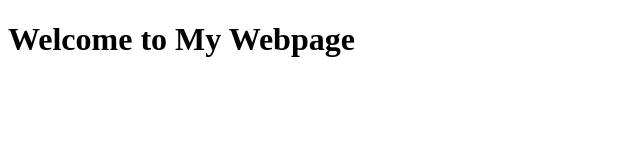
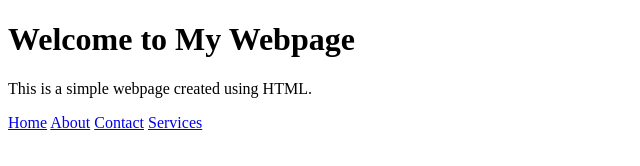
Before and after one commit to siddhikharde/assignment5, a plain HTML site: page index.html in a window 1280 px wide. Shown: the whole page, without its empty margins (0-640 px from the left). Drawn offline with Linux system fonts and the light colour scheme.

Commit message:
New files added

```diff
--- a/index.html
+++ b/index.html
@@ -6,5 +6,12 @@
 </head>
 <body>
     <h1>Welcome to My Webpage</h1>
+    <p>This is a simple webpage created using HTML.</p>
+    <div>
+        <a href="./index.html">Home</a>
+        <a href="./about.html">About</a>
+        <a href="./contact.html">Contact</a>
+        <a href="./services.html">Services</a>
+    </div>
 </body>
 </html>
```
Also changed, not shown: about.html (added, +11 -0 lines), services.html (added, +11 -0 lines), contact.html (added).
